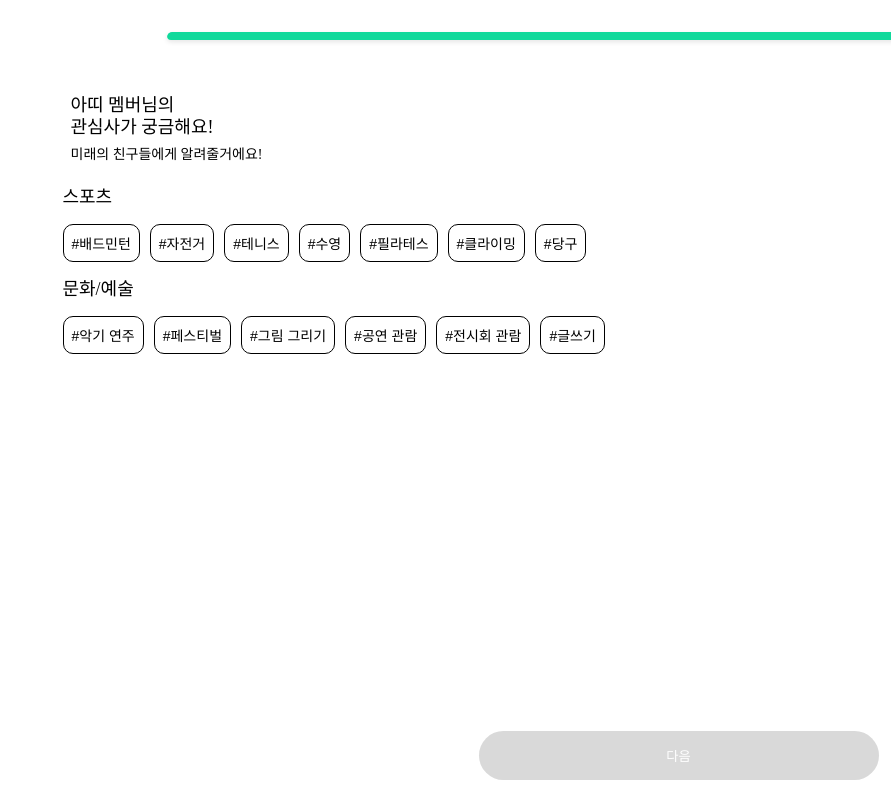
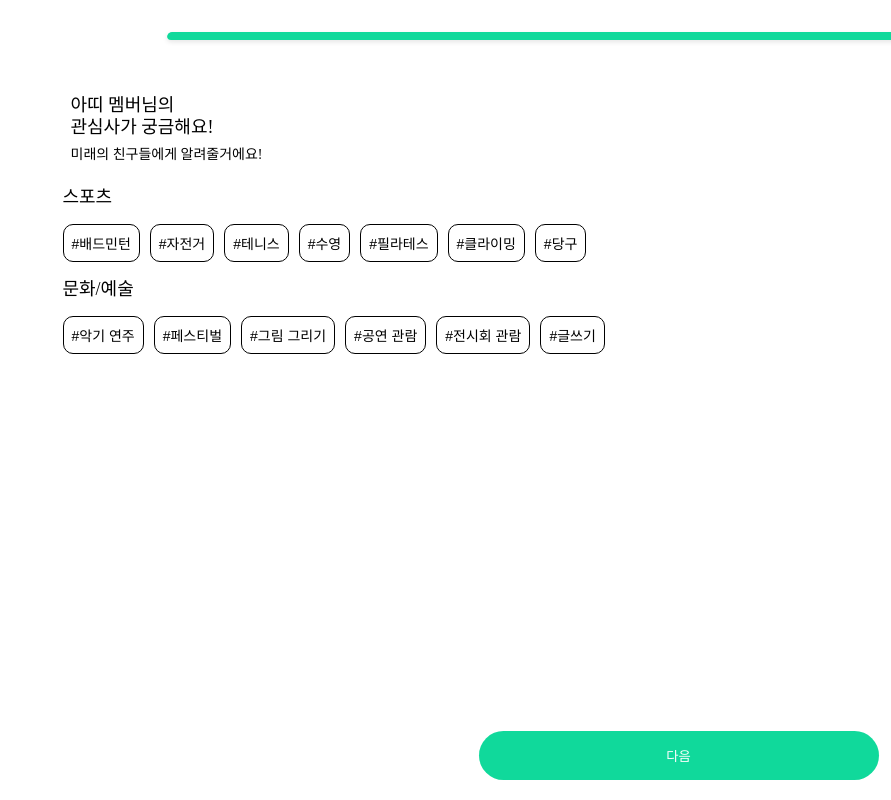
Before and after one commit to ATTI-UMC/ATTI-frontend, a React (Vite) app: page /onboarding/interest-info in a window 1280 px wide. Shown: the top 800 px of the page, without its empty margins (389-1280 px from the left). Built offline with nearby package versions, Linux system fonts and the light colour scheme.

Commit message:
feat: onboarding interest-info, terms-agreement 다음버튼 활성화 및 내비게이션 설정

```diff
--- a/src/components/onboarding/InterestInfo/Content.jsx
+++ b/src/components/onboarding/InterestInfo/Content.jsx
@@ -1,8 +1,14 @@
-import React from "react";
+import React, { useEffect } from "react";
 import styled from "styled-components";
 import CategoryContent from "./CategoryContent";
+import { useOnboardingStore } from "../../../store/useOnboardingStore";
 
 const Content = ({ objectList }) => {
+  const setNav = useOnboardingStore((state) => state.setNav);
+  useEffect(() => {
+    setNav("/onboarding/terms-agreement");
+  }, [setNav]);
+
   return (
     <ScrollArea>
       {objectList.map((object, index) => (
--- a/src/components/onboarding/TermsAgreement/Content.jsx
+++ b/src/components/onboarding/TermsAgreement/Content.jsx
@@ -1,8 +1,32 @@
-import React from "react";
+import React, { useState, useEffect } from "react";
 import styled from "styled-components";
 import Term from "./Term";
+import { useOnboardingStore } from "../../../store/useOnboardingStore";
+import { useTermAgreement } from "../../../context/TermAgreementContext";
 
 const Content = () => {
+  const { setNav, setDisable } = useOnboardingStore((state) => ({
+    setNav: state.setNav,
+    setDisable: state.setDisable,
+  }));
+
+  const { agreedTerms } = useTermAgreement();
+  const [isAllChecked, setIsAllChecked] = useState(false);
+
+  useEffect(() => {
+    const allRequiredTerms = ["terms_of_service", "privacy_policy"];
+    const allChecked = allRequiredTerms.every((term) => agreedTerms[term]);
+
+    setIsAllChecked(allChecked);
+
+    if (allChecked) {
+      setNav("/home");
+      setDisable(false);
+    } else {
+      setDisable(true);
+    }
+  }, [agreedTerms, setNav, setDisable]);
+
   return (
     <ContentContainer>
       <Term text="아띠 이용약관 동의" id="terms_of_service" isRequired={true} />
--- a/src/pages/onboarding/Onboarding.jsx
+++ b/src/pages/onboarding/Onboarding.jsx
@@ -18,7 +18,11 @@ const Onboarding = () => {
   const maxIdx = 4;
 
   useEffect(() => {
-    setDisable(true);
+    if (location.pathname === "/onboarding/interest-info") {
+      setDisable(false); // InterestInfo 페이지에서는 버튼을 항상 활성화
+    } else {
+      setDisable(true); // 다른 페이지에서는 기본적으로 비활성화
+    }
     switch (location.pathname) {
       case "/onboarding/personal-info":
         setIdx(1);
```
